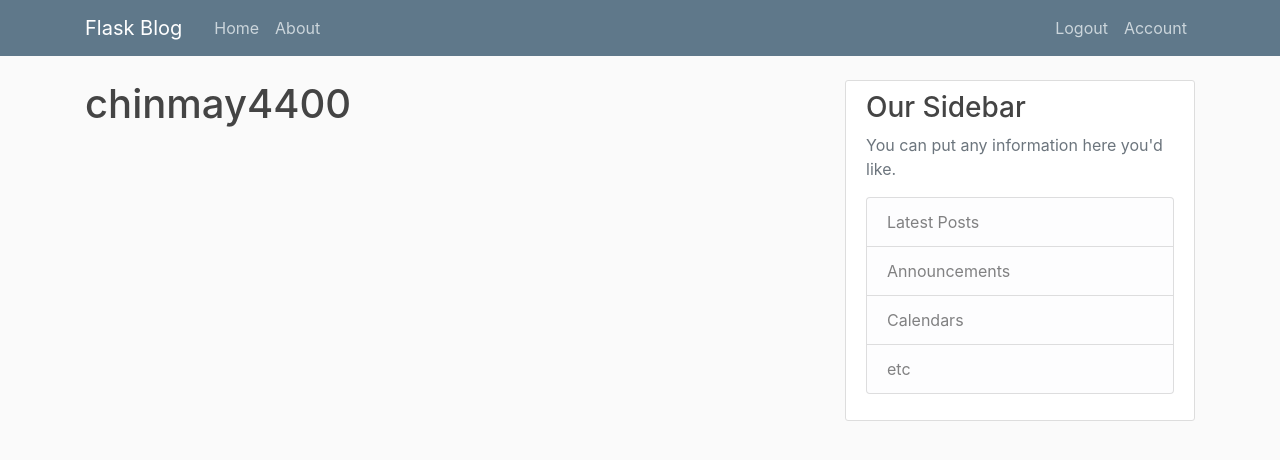
After one commit to Chinmay4400/FlaskBlog, a Flask app: page /account in a window 1280 px wide. The commit adds this page. Shown: the top 460 px of the page. Run offline with Flask 2, Linux system fonts and the light colour scheme; a user stored in the database is signed in; some libraries are stand-ins or nearby versions.

Commit message:
changed structure of the project to make it into a package. linked database to login and register functions, therfore adding user_login and registeration. Added logout functionality.

```diff
--- /dev/null
+++ b/blog/routes.py
@@ -0,0 +1,73 @@
+from flask import render_template, url_for, flash, redirect, request
+from blog import app, db, bcrypt
+from blog.forms import registrationForm, loginForm
+from blog.models import User, Post
+from flask_login import login_user, current_user, logout_user, login_required
+
+posts = [
+    {
+        'author' : 'Chinmay Badjatya',
+        'title' : 'FirstPost' ,
+        'content' : 'First Post stuff',
+        'DatePosted' : '9th December',
+    },
+    {
+        'author' : 'Elon Musk',
+        'title' : 'SecondPost' ,
+        'content' : 'SecondPost stuff',
+        'DatePosted' : '9th December',
+    }
+]
+
+@app.route("/")
+@app.route("/home")
+def home():
+    return render_template('home.html', posts = posts)
+
+
+@app.route("/about")
+def about():
+    return render_template('about.html')
+
+@app.route("/register", methods=['GET', 'POST'])
+def register():
+    if current_user.is_authenticated:
+        return redirect(url_for('home'))
+    form = registrationForm()
+    if(form.validate_on_submit()):
+        hashed_password = bcrypt.generate_password_hash(form.password.data).decode('utf-8')
+        user = User(username=form.username.data, email=form.email.data, password = hashed_password)
+        db.session.add(user)
+        db.session.commit()
+        flash(f'Account created for {form.username.data}, login now','success')
+        return redirect(url_for('login'))
+    return render_template('register.html', title = 'Register', form=form)
+
+@app.route("/login", methods=['GET', 'POST'])
+def login():
+    if current_user.is_authenticated:
+        return redirect(url_for('home'))
+    form = loginForm()
+    if(form.validate_on_submit()):
+        user = User.query.filter_by(email = form.email.data).first()
+        if user and bcrypt.check_password_hash(user.password, form.password.data):
+            login_user(user, remember=form.remember.data)
+            next_page = request.args.get('next')
+            return redirect(next_page) if next_page else redirect(url_for('home'))
+        else:
+            flash(f'Login Unsuccessful. Please check your email and password.','danger')
+    return render_template('login.html', title = 'Login', form=form)
+
+@app.route("/logout")
+def logout():
+    logout_user()
+    return redirect(url_for('home'))
+
+@app.route("/account")
+@login_required
+def account():
+    if not current_user:
+        flash(f'You have to log in first','danger')
+        return redirect(url_for('login'))
+    else:
+        return render_template("account.html", title="Account")
--- /dev/null
+++ b/blog/templates/account.html
@@ -0,0 +1,4 @@
+{% extends "layout.html" %}
+{% block content %}
+    <h1>{{ current_user.username }}</h1>
+{% endblock %}
--- a/templates/layout.html
+++ b/blog/templates/layout.html
@@ -16,19 +16,24 @@
   <header class="site-header">
   <nav class="navbar navbar-expand-md navbar-dark bg-steel fixed-top">
     <div class="container">
-      <a class="navbar-brand mr-4" href="{{ url_for('/home') }}">Flask Blog</a>
+      <a class="navbar-brand mr-4" href="{{ url_for('home') }}">Flask Blog</a>
       <button class="navbar-toggler" type="button" data-toggle="collapse" data-target="#navbarToggle" aria-controls="navbarToggle" aria-expanded="false" aria-label="Toggle navigation">
         <span class="navbar-toggler-icon"></span>
       </button>
       <div class="collapse navbar-collapse" id="navbarToggle">
         <div class="navbar-nav mr-auto">
           <a class="nav-item nav-link" href="/">Home</a>
-          <a class="nav-item nav-link" href="{{ url_for('/about') }}">About</a>
+          <a class="nav-item nav-link" href="{{ url_for('about') }}">About</a>
         </div>
         <!-- Navbar Right Side -->
         <div class="navbar-nav">
-          <a class="nav-item nav-link" href="{{ url_for('/login') }}">Login</a>
-          <a class="nav-item nav-link" href="{{ url_for('/register') }}">Register</a>
+          {% if current_user.is_authenticated %}
+          <a class="nav-item nav-link" href="{{ url_for('logout') }}">Logout</a>
+          <a class="nav-item nav-link" href="{{ url_for('account') }}">Account</a>
+          {% else %}
+          <a class="nav-item nav-link" href="{{ url_for('login') }}">Login</a>
+          <a class="nav-item nav-link" href="{{ url_for('register') }}">Register</a>
+          {% endif %}
         </div>
       </div>
     </div>
--- /dev/null
+++ b/run.py
@@ -0,0 +1,4 @@
+from blog import app
+
+if __name__ == 'main':
+    app.run(debug=True)
```
Also changed, not shown: blog.py (deleted, +0 -81 lines), blog/__init__.py (added, +16 -0 lines), blog/forms.py (renamed from forms.py, +21 -1 lines), blog/models.py (added, +31 -0 lines), index.html (deleted, +0 -13 lines), blog/site.db (added), blog/static/main.css (renamed from static/main.css), blog/templates/about.html (renamed from templates/about.html), blog/templates/home.html (renamed from templates/home.html), blog/templates/login.html (renamed from templates/login.html), blog/templates/register.html (renamed from templates/register.html), site.db (deleted).
